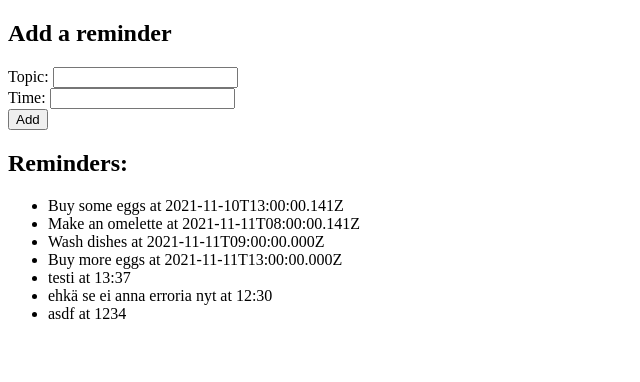
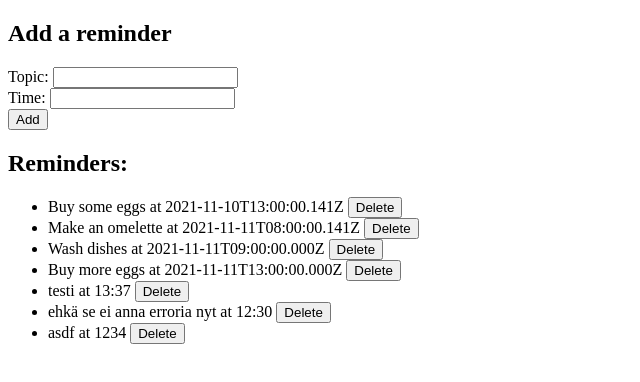
Before and after one commit to Juoksuorava/Web-and-mobile-programming-2021, a React (Create React App) app in the folder Part 2/reminderapp/: page / in a window 1280 px wide. Shown: the top 382 px of the page, without its empty margins (0-640 px from the left). Built offline with nearby package versions, Linux system fonts and the light colour scheme; data requests are answered from the project's data file.

Commit message:
Part 2 - Exercise 2.10 - need to fix network errors

```diff
--- a/Part 2/reminderapp/src/components/App.js
+++ b/Part 2/reminderapp/src/components/App.js
@@ -37,6 +37,17 @@ class App extends React.Component {
       alert("Failed to create reminder: reminder already exists");
     }
     return () => mounted = false;
+  }
+
+  deleteReminder = (id) => {
+    axios.delete('https://localhost:3001/reminders/${id}')
+      .then(response => {
+        console.log(response)
+        console.log(response.data)
+        this.setState({
+          reminders: this.state.reminders.filter(reminder => reminder.id !== id)
+        })
+      })
   }
 
   componentDidMount(){
@@ -83,7 +94,7 @@ class App extends React.Component {
           </div>
         </form>
         <h2>Reminders:</h2>
-        <Reminders reminders={this.state.reminders}/>
+        <Reminders reminders={this.state.reminders} deleteReminder={this.deleteReminder}/>
       </div>
     )
   }
--- a/Part 2/reminderapp/src/components/Reminder.js
+++ b/Part 2/reminderapp/src/components/Reminder.js
@@ -2,7 +2,10 @@ import React from 'react';
 
 const Reminder = (props) => {
     return (
-      <li> {props.topic} at {props.time}</li>
+      <li>
+        {props.topic} at {props.time} {" "}
+        <button onClick={() => props.deleteReminder(props.id)}>Delete</button>
+      </li>
     )
 }
 
--- a/Part 2/reminderapp/src/components/Reminders.js
+++ b/Part 2/reminderapp/src/components/Reminders.js
@@ -4,7 +4,7 @@ import Reminder from './Reminder';
 const Reminders = (props) => {
     return (
         <ul>
-         {props.reminders.map(reminder => <Reminder key={reminder.id} topic={reminder.topic} time={reminder.time}/>)}
+         {props.reminders.map(reminder => <Reminder key={reminder.id} id={reminder.id} deleteReminder={props.deleteReminder} topic={reminder.topic} time={reminder.time}/>)}
         </ul>
     )
 }
```
